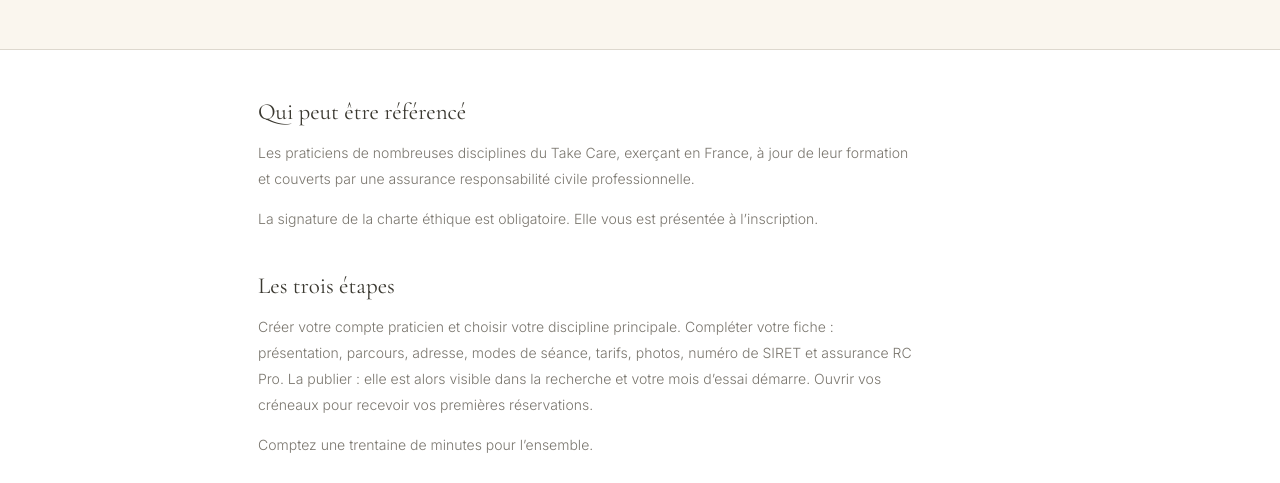
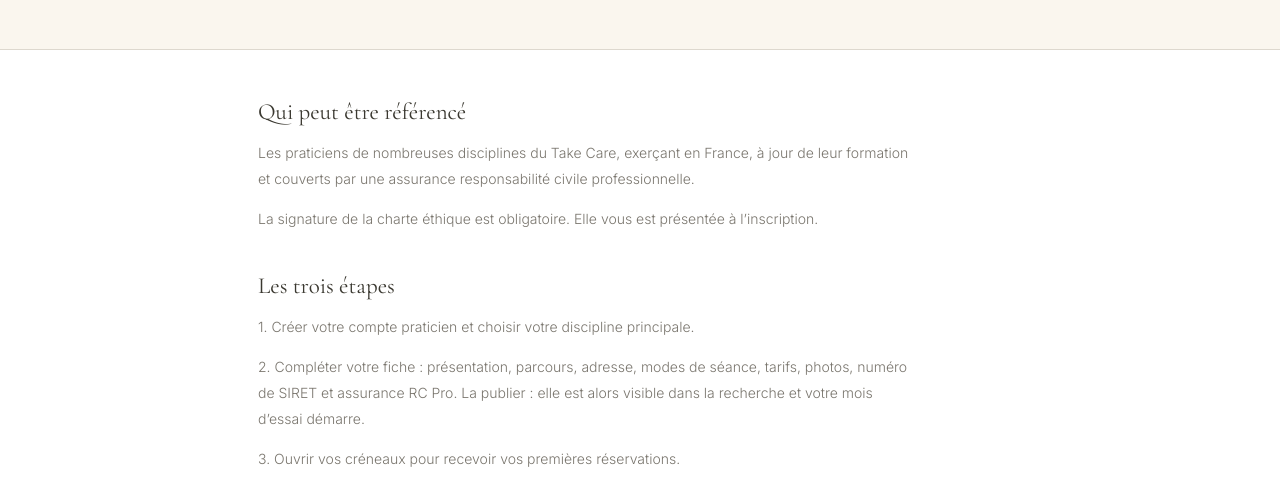
Before and after one commit to HaudLG/Holisanna, a plain HTML site: page holisanna-site/devenir.html in a window 1280 px wide. Shown: the part 280-763 px from the top of the page. Drawn offline with nearby package versions, Linux system fonts and the light colour scheme.

Commit message:
Devenir praticien : les trois étapes sur trois lignes
Co-Authored-By: Claude Sonnet 5.5 <noreply@anthropic.com>
Claude-Session: https://claude.ai/code/session_018BpwKSP992gNoXXLccbDrY

```diff
--- a/holisanna-site/devenir.html
+++ b/holisanna-site/devenir.html
@@ -26,7 +26,9 @@
       </section>
       <section>
         <h2>Les trois étapes</h2>
-        <p>Créer votre compte praticien et choisir votre discipline principale. Compléter votre fiche : présentation, parcours, adresse, modes de séance, tarifs, photos, numéro de SIRET et assurance RC Pro. La publier : elle est alors visible dans la recherche et votre mois d’essai démarre. Ouvrir vos créneaux pour recevoir vos premières réservations.</p>
+        <p>1. Créer votre compte praticien et choisir votre discipline principale.</p>
+        <p>2. Compléter votre fiche : présentation, parcours, adresse, modes de séance, tarifs, photos, numéro de SIRET et assurance RC Pro. La publier : elle est alors visible dans la recherche et votre mois d’essai démarre.</p>
+        <p>3. Ouvrir vos créneaux pour recevoir vos premières réservations.</p>
         <p>Comptez une trentaine de minutes pour l’ensemble.</p>
       </section>
       <section>
```
